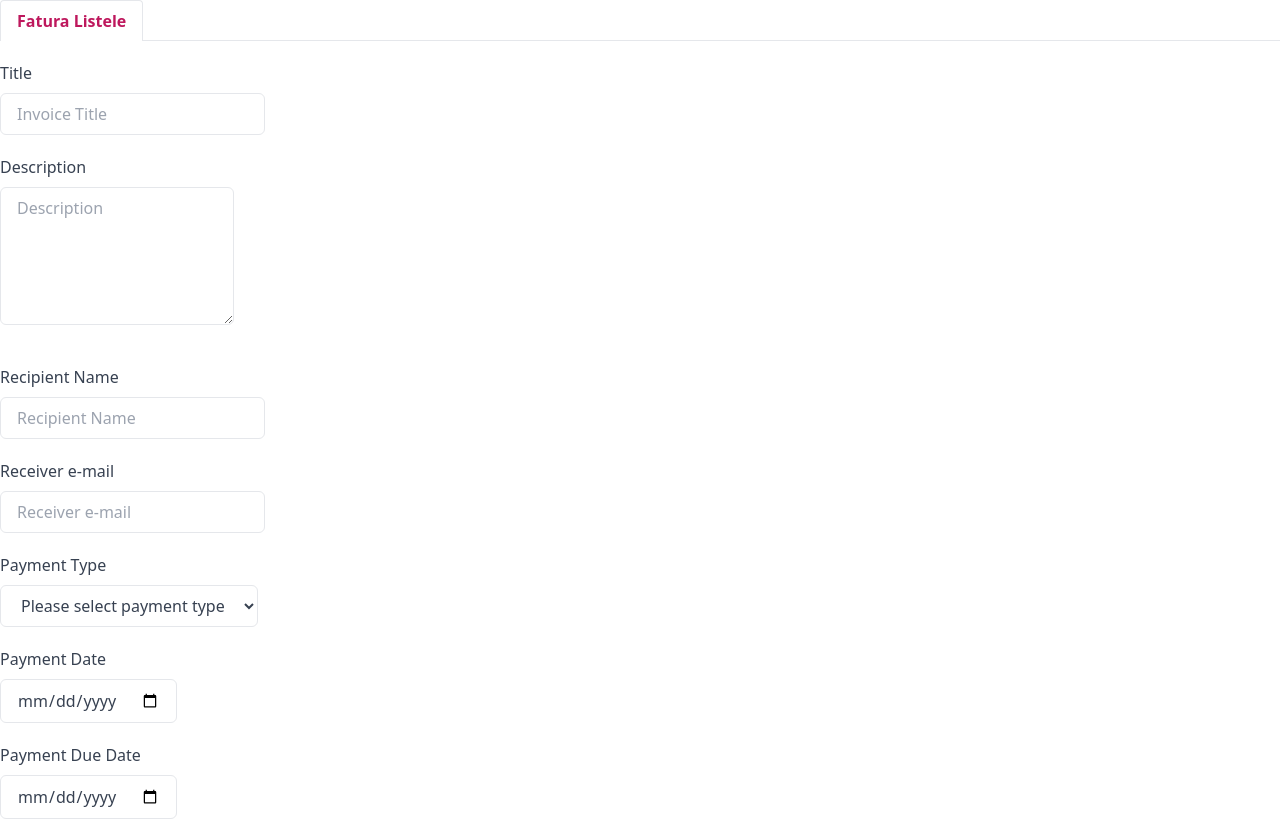
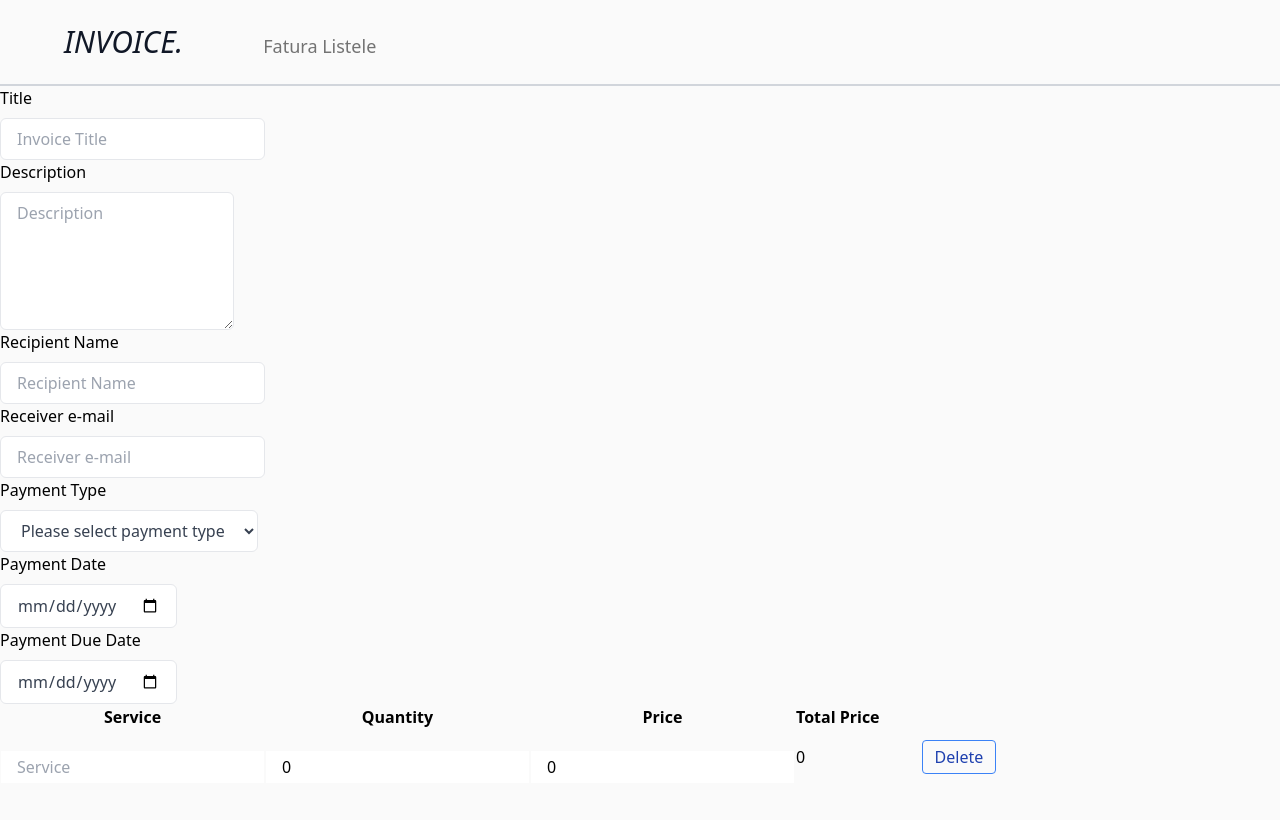
Before and after one commit to sevvalsaygat/invoicing-app, a React (Create React App) app: page / in a window 1280 px wide. Shown: the top 820 px of the page. Built offline with nearby package versions, Linux system fonts and the light colour scheme.

Commit message:
Create header and button style

```diff
--- a/src/components/Form/index.js
+++ b/src/components/Form/index.js
@@ -26,58 +26,63 @@ function Index({ invoices, setInvoices }) {
   };
 
   return (
-    <div>
-      <div className="flex border-b">
-        <ul className='-mb-px mr-1'>
-          <li className='bg-white inline-block border-l border-t border-r rounded-t py-2 px-4 text-pink-700 font-semibold' href="#">
-            <Link to="/list">Fatura Listele</Link>
-          </li>
+    // <div style={{width:600, height:600, backgroundColor:"pink", justifyContent:'center', display:'flex', alignItems:'center'}}>
+    //   <div style={{width:400, height:400, backgroundColor:"red" }}>
+    //   <input
+    //         className=" block px-4 py-2 mt-2 text-gray-700 bg-white border border-gray-200 rounded-md dark:bg-gray-800 dark:text-gray-300 dark:border-gray-600 focus:border-blue-400 focus:ring-blue-300 focus:ring-opacity-40 dark:focus:border-blue-300 focus:outline-none focus:ring"
+    //         type="text"
+    //         placeholder='Invoice Title'
+    //         {...register("title", { required: true })}
+    //       />
+    //       <input
+    //         className=" block px-4 py-2 mt-2 text-gray-700 bg-white border border-gray-200 rounded-md dark:bg-gray-800 dark:text-gray-300 dark:border-gray-600 focus:border-blue-400 focus:ring-blue-300 focus:ring-opacity-40 dark:focus:border-blue-300 focus:outline-none focus:ring"
+    //         type="text"
+    //         placeholder='Invoice Title'
+    //         {...register("title", { required: true })}
+    //       />
+    //   </div>
+    // </div>
+
+    <form onSubmit={handleSubmit(onSubmit)}>
+      <div className='bg-neutral-50'>
+        <ul className='max-w-7xl mx-auto sm:px-6 text-lg border-b-2 border-gray-300 py-6 md:justify-start md:space-x-10 text-neutral-500 font-Times New Roman' href="#">
+          <span className='ml-10 mr-10 text-3xl font-style: italic text-gray-900'>INVOICE.</span>
+          <Link className='ml-10' to="/list">Fatura Listele</Link>
         </ul>
-      </div>
-      <form onSubmit={handleSubmit(onSubmit)}>
-        <div className='mt-5'>
-          <label className="text-gray-700 dark:text-gray-200" >Title</label>
+          <label>Title</label>
           <input
-            className="block px-4 py-2 mt-2 text-gray-700 bg-white border border-gray-200 rounded-md dark:bg-gray-800 dark:text-gray-300 dark:border-gray-600 focus:border-blue-400 focus:ring-blue-300 focus:ring-opacity-40 dark:focus:border-blue-300 focus:outline-none focus:ring"
+            className="text-gray-700 dark:text-gray-200 block px-4 py-2 mt-2 text-gray-700 bg-white border border-gray-200 rounded-md dark:bg-gray-800 dark:text-gray-300 dark:border-gray-600 focus:border-blue-400 focus:ring-blue-300 focus:ring-opacity-40 dark:focus:border-blue-300 focus:outline-none focus:ring"
             type="text"
             placeholder='Invoice Title'
             {...register("title", { required: true })}
           />
           {errors.title && <span className='text-red-500'>This field is required!</span>}
-        </div>
-        <div className='mt-5'>
-          <label className="text-gray-700 dark:text-gray-200" >Description</label>
+          <label>Description</label>
           <textarea
             rows={5}
-            className="block px-4 py-2 mt-2 text-gray-700 bg-white border border-gray-200 rounded-md dark:bg-gray-800 dark:text-gray-300 dark:border-gray-600 focus:border-blue-400 focus:ring-blue-300 focus:ring-opacity-40 dark:focus:border-blue-300 focus:outline-none focus:ring"
+            className="text-gray-700 dark:text-gray-200 block px-4 py-2 mt-2 text-gray-700 bg-white border border-gray-200 rounded-md dark:bg-gray-800 dark:text-gray-300 dark:border-gray-600 focus:border-blue-400 focus:ring-blue-300 focus:ring-opacity-40 dark:focus:border-blue-300 focus:outline-none focus:ring"
             placeholder='Description'
             {...register("description")}
           />
-        </div>
-        <div className='mt-10'>
-          <label className="text-gray-700 dark:text-gray-200" >Recipient Name</label>
+          <label>Recipient Name</label>
           <input
-            className="block px-4 py-2 mt-2 text-gray-700 bg-white border border-gray-200 rounded-md dark:bg-gray-800 dark:text-gray-300 dark:border-gray-600 focus:border-blue-400 focus:ring-blue-300 focus:ring-opacity-40 dark:focus:border-blue-300 focus:outline-none focus:ring"
+            className="text-gray-700 dark:text-gray-200 block px-4 py-2 mt-2 text-gray-700 bg-white border border-gray-200 rounded-md dark:bg-gray-800 dark:text-gray-300 dark:border-gray-600 focus:border-blue-400 focus:ring-blue-300 focus:ring-opacity-40 dark:focus:border-blue-300 focus:outline-none focus:ring"
             type="text"
             placeholder='Recipient Name'
             {...register("recipent", { required: true })}
           />
           {errors.title && <span className='text-red-500'>This field is required!</span>}
-        </div>
-        <div className='mt-5'>
-          <label className="text-gray-700 dark:text-gray-200" >Receiver e-mail</label>
+          <label>Receiver e-mail</label>
           <input
-            className="block px-4 py-2 mt-2 text-gray-700 bg-white border border-gray-200 rounded-md dark:bg-gray-800 dark:text-gray-300 dark:border-gray-600 focus:border-blue-400 focus:ring-blue-300 focus:ring-opacity-40 dark:focus:border-blue-300 focus:outline-none focus:ring"
+            className="text-gray-700 dark:text-gray-200 block px-4 py-2 mt-2 text-gray-700 bg-white border border-gray-200 rounded-md dark:bg-gray-800 dark:text-gray-300 dark:border-gray-600 focus:border-blue-400 focus:ring-blue-300 focus:ring-opacity-40 dark:focus:border-blue-300 focus:outline-none focus:ring"
             type="email"
             placeholder='Receiver e-mail'
             {...register("receiver_email", { required: true })}
           />
           {errors.receiver_email && <span className='text-red-500'>This field is required!</span>}
-        </div>
-        <div className='mt-5'>
-          <label className="text-gray-700 dark:text-gray-200" >Payment Type</label>
+          <label>Payment Type</label>
           <select
-            className="block px-4 py-2 mt-2 text-gray-700 bg-white border border-gray-200 rounded-md dark:bg-gray-800 dark:text-gray-300 dark:border-gray-600 focus:border-blue-400 focus:ring-blue-300 focus:ring-opacity-40 dark:focus:border-blue-300 focus:outline-none focus:ring"
+            className="text-gray-700 dark:text-gray-200 block px-4 py-2 mt-2 text-gray-700 bg-white border border-gray-200 rounded-md dark:bg-gray-800 dark:text-gray-300 dark:border-gray-600 focus:border-blue-400 focus:ring-blue-300 focus:ring-opacity-40 dark:focus:border-blue-300 focus:outline-none focus:ring"
             {...register("payment_type", { required: true })}>
             <option value="">Please select payment type</option>
             <option value="credit_card">Credit Card</option>
@@ -85,26 +90,21 @@ function Index({ invoices, setInvoices }) {
             <option value="cash">Cash</option>
           </select>
           {errors.payment_type && <span className='text-red-500'>This field is required!</span>}
-        </div>
-        <div className='mt-5'>
-          <label className="text-gray-700 dark:text-gray-200" >Payment Date</label>
+          <label>Payment Date</label>
           <input
-            className="block px-4 py-2 mt-2 text-gray-700 bg-white border border-gray-200 rounded-md dark:bg-gray-800 dark:text-gray-300 dark:border-gray-600 focus:border-blue-400 focus:ring-blue-300 focus:ring-opacity-40 dark:focus:border-blue-300 focus:outline-none focus:ring"
+            className="text-gray-700 dark:text-gray-200 block px-4 py-2 mt-2 text-gray-700 bg-white border border-gray-200 rounded-md dark:bg-gray-800 dark:text-gray-300 dark:border-gray-600 focus:border-blue-400 focus:ring-blue-300 focus:ring-opacity-40 dark:focus:border-blue-300 focus:outline-none focus:ring"
             type="date"
             placeholder='Payment Date'
             {...register("payment_date", { required: false })}
           />
-        </div>
-        <div className='mt-5'>
-          <label className="text-gray-700 dark:text-gray-200" >Payment Due Date</label>
+          <label>Payment Due Date</label>
           <input
-            className="block px-4 py-2 mt-2 text-gray-700 bg-white border border-gray-200 rounded-md dark:bg-gray-800 dark:text-gray-300 dark:border-gray-600 focus:border-blue-400 focus:ring-blue-300 focus:ring-opacity-40 dark:focus:border-blue-300 focus:outline-none focus:ring"
+            className="text-gray-700 dark:text-gray-200 block px-4 py-2 mt-2 text-gray-700 bg-white border border-gray-200 rounded-md dark:bg-gray-800 dark:text-gray-300 dark:border-gray-600 focus:border-blue-400 focus:ring-blue-300 focus:ring-opacity-40 dark:focus:border-blue-300 focus:outline-none focus:ring"
             type="date"
             placeholder='Payment Due Date'
             {...register("payment_due_date", { required: true })}
           />
           {errors.payment_due_date && <span className='text-red-500'>This field is required!</span>}
-        </div>
           <table>
             <tbody>
               <tr>
@@ -118,13 +118,13 @@ function Index({ invoices, setInvoices }) {
                 fields.map((field, i) => (
                   <tr key={i}>
                     <td>
-                    <input
+                      <input className='mt-5 py-1 px-4'
                         placeholder='Service'
                         {...register(`items[${i}].service`, { required: true })}
                       />
                     </td>
                     <td>
-                    <input
+                      <input className='mt-5 py-1 px-4'
                         placeholder='Quantity'
                         {...register(`items[${i}].quantity`, {
                           required: true,
@@ -134,7 +134,7 @@ function Index({ invoices, setInvoices }) {
                       />
                     </td>
                     <td>
-                    <input
+                      <input className='mt-5 py-1 px-4'
                         placeholder='Price'
                         {...register(`items[${i}].price`, {
                           required: true,
@@ -151,7 +151,7 @@ function Index({ invoices, setInvoices }) {
                       }
                     </td>
                     <td>
-                    <button className="mt-5 px-4 py-2 font-medium tracking-wide text-white capitalize transition-colors duration-200 transform bg-blue-600 rounded-md hover:bg-blue-500 focus:outline-none focus:ring focus:ring-blue-300 focus:ring-opacity-80"
+                      <button className="ml-10 bg-transparent hover:bg-blue-100 text-blue-800 font-Times New Roman hover:text-white py-1 px-3 border border-blue-500 hover:border-transparent rounded"
                         type='submit'
                         onClick={() => {
                           remove(i)
@@ -162,20 +162,19 @@ function Index({ invoices, setInvoices }) {
               }
             </tbody>
           </table>
-        <button className="mt-5 mr-5 px-4 py-2 font-medium tracking-wide text-white capitalize transition-colors duration-200 transform bg-blue-600 rounded-md hover:bg-blue-500 focus:outline-none focus:ring focus:ring-blue-300 focus:ring-opacity-80"
+          <button className="mr-10 mt-10 bg-transparent hover:bg-blue-100 text-blue-800 font-Times New Roman hover:text-white py-1 px-4 border border-blue-500 hover:border-transparent rounded"
             type='submit'
             onClick={() => {
               append(defaultItemValue)
             }}>Add New Item</button>
 
           <button
-          className="mt-5 px-4 py-2 font-medium tracking-wide text-white capitalize transition-colors duration-200 transform bg-blue-600 rounded-md hover:bg-blue-500 focus:outline-none focus:ring focus:ring-blue-300 focus:ring-opacity-80"
+            className="bg-transparent hover:bg-blue-100 text-blue-800 font-Times New Roman hover:text-white py-1 px-4 border border-blue-500 hover:border-transparent rounded"
             type='submit'>
             Create
           </button>
+        </div>
     </form>
-      <br />
-    </div>
   )
 }
 
```
Also changed, not shown: src/App.js (+31 -0 lines), src/components/List/index.js (+10 -10 lines). Lines whose indentation alone changed are shown as unchanged.
